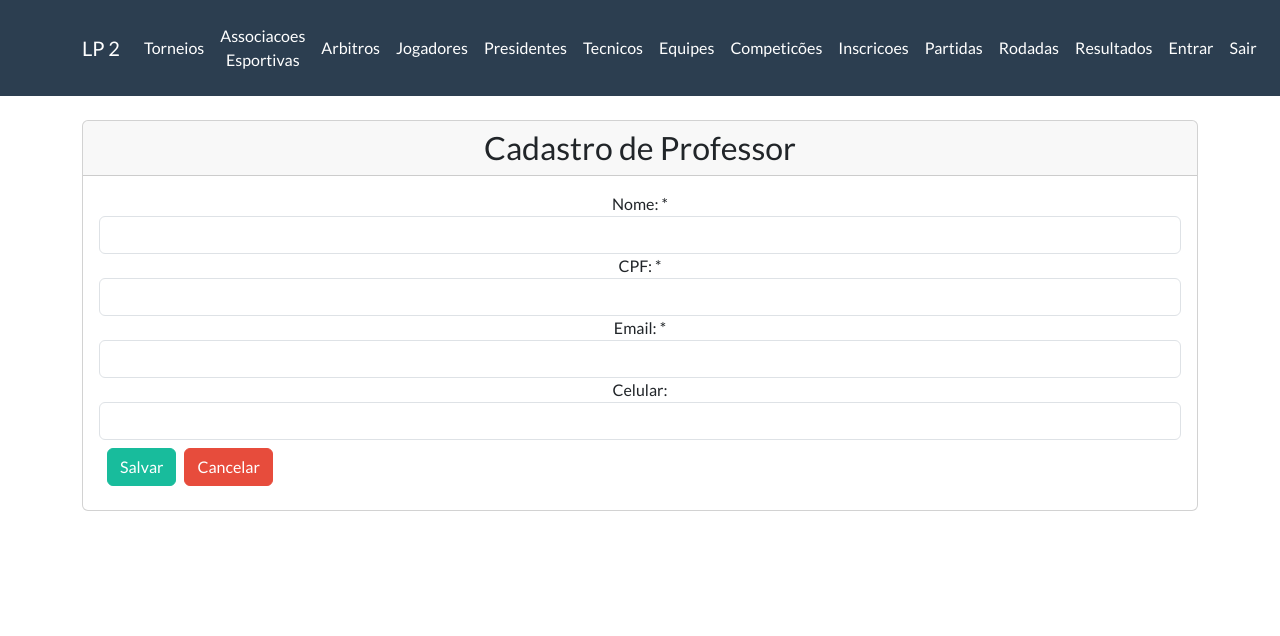
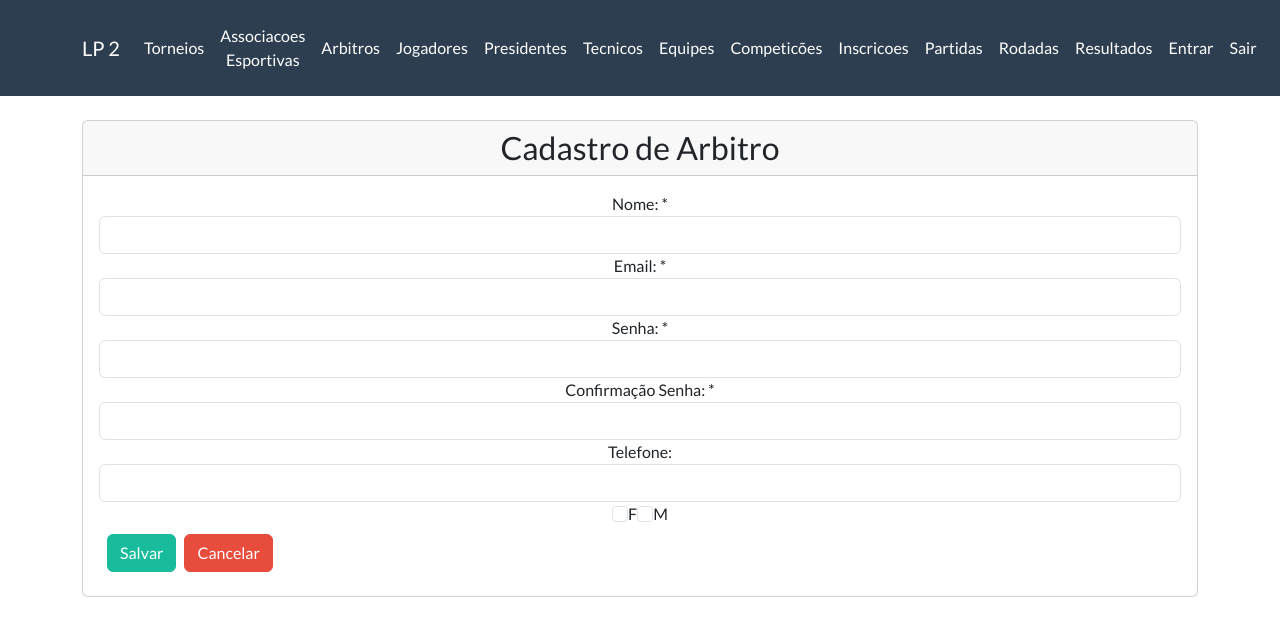
Before and after one commit to GuilhermeAdSilva/projeto-lp, a React (Create React App) app: page /cadastro-arbitros/1 in a window 1280 px wide. Shown: the top 636 px of the page. Built offline with nearby package versions, Linux system fonts and the light colour scheme; no server answers.

Commit message:
Add files via upload

```diff
--- a/src/views/cadastro-arbitros.js
+++ b/src/views/cadastro-arbitros.js
@@ -18,34 +18,39 @@ function CadastroArbitros() {
 
   const navigate = useNavigate();
 
-  const baseURL = `${BASE_URL}/arbitro`;
+  const baseURL = `${BASE_URL}/arbitros`;
 
   const [id, setId] = useState('');
   const [nome, setNome] = useState('');
-  const [cpf, setCpf] = useState('');
+  const [sexo, setSexo] = useState('');
   const [email, setEmail] = useState('');
-  const [celular, setCelular] = useState('');
-
+  const [telefone, setTelefone] = useState('');
+  const [senha, setSenha] = useState('');
+  const [confirmacaoSenha, setConfirmacaoSenha] = useState('');
   const [dados, setDados] = React.useState([]);
 
   function inicializar() {
     if (idParam == null) {
       setId('');
       setNome('');
-      setCpf('');
+      setSexo('');
       setEmail('');
-      setCelular('');
+      setTelefone('');
+      setSenha('');
+      setConfirmacaoSenha('');
     } else {
       setId(dados.id);
       setNome(dados.nome);
-      setCpf(dados.cpf);
+      setSexo(dados.sexo);
       setEmail(dados.email);
-      setCelular(dados.celular);
+      setTelefone(dados.telefone);
+      setSenha(dados.senha);
+      setConfirmacaoSenha(dados.confirmacaoSenha);
     }
   }
 
   async function salvar() {
-    let data = { id, nome, cpf, email, celular };
+    let data = { id, nome, sexo, email, telefone, senha, confirmacaoSenha };
     data = JSON.stringify(data);
     if (idParam == null) {
       await axios
@@ -65,8 +70,8 @@ function CadastroArbitros() {
           headers: { 'Content-Type': 'application/json' },
         })
         .then(function (response) {
-          mensagemSucesso(`Professor ${nome} alterado com sucesso!`);
-          navigate(`/listagem-professores`);
+          mensagemSucesso(`Arbitro ${nome} alterado com sucesso!`);
+          navigate(`/listagem-arbitros`);
         })
         .catch(function (error) {
           mensagemErro(error.response.data);
@@ -75,14 +80,18 @@ function CadastroArbitros() {
   }
 
   async function buscar() {
+    if(idParam != null) {
       await axios.get(`${baseURL}/${idParam}`).then((response) => {
         setDados(response.data);
       });
       setId(dados.id);
       setNome(dados.nome);
-    setCpf(dados.cpf);
+      setSexo(dados.sexo);
       setEmail(dados.email);
-    setCelular(dados.celular);
+      setTelefone(dados.telefone);
+      setSenha(dados.senha);
+      setConfirmacaoSenha(dados.confirmacaoSenha);
+    }
   }
 
   useEffect(() => {
@@ -93,7 +102,7 @@ function CadastroArbitros() {
 
   return (
     <div className='container'>
-      <Card title='Cadastro de Professor'>
+      <Card title='Cadastro de Arbitro'>
         <div className='row'>
           <div className='col-lg-12'>
             <div className='bs-component'>
@@ -107,17 +116,6 @@ function CadastroArbitros() {
                   onChange={(e) => setNome(e.target.value)}
                 />
               </FormGroup>
-              <FormGroup label='CPF: *' htmlFor='inputCpf'>
-                <input
-                  type='text'
-                  maxLength='11'
-                  id='inputCpf'
-                  value={cpf}
-                  className='form-control'
-                  name='cpf'
-                  onChange={(e) => setCpf(e.target.value)}
-                />
-              </FormGroup>
               <FormGroup label='Email: *' htmlFor='inputEmail'>
                 <input
                   type='email'
@@ -128,16 +126,76 @@ function CadastroArbitros() {
                   onChange={(e) => setEmail(e.target.value)}
                 />
               </FormGroup>
-              <FormGroup label='Celular:' htmlFor='inputCelular'>
+
+              <FormGroup label='Senha: *' htmlFor='inputSenha'>
+                <input
+                  type='password'
+                  id='inputSenha'
+                  value={senha}
+                  className='form-control'
+                  name='senha'
+                  onChange={(e) => setSenha(e.target.value)}
+                />
+              </FormGroup>
+
+              <FormGroup label='Confirmação Senha: *' htmlFor='inputConfirmacaoSenha'>
+                <input
+                  type='password'
+                  id='inputConfirmacaoSenha'
+                  value={confirmacaoSenha}
+                  className='form-control'
+                  name='confirmacaoSenha'
+                  onChange={(e) => setConfirmacaoSenha(e.target.value)}
+                />
+              </FormGroup>
+
+              <FormGroup label='Telefone:' htmlFor='inputTelefone'>
                 <input
                   type='text'
-                  id='inputCelular'
-                  value={celular}
+                  id='inputTelefone'
+                  value={telefone}
                   className='form-control'
-                  name='celular'
-                  onChange={(e) => setCelular(e.target.value)}
+                  name='telefone'
+                  onChange={(e) => setTelefone(e.target.value)}
                 />
               </FormGroup>
+              {/*<FormGroup label='Sexo: *' htmlFor='inputSexo'>
+                <input
+                  type='checkbox'
+                  maxLength='11'
+                  id='inputSexo'
+                  value={sexo}
+                  className='form-control'
+                  name='sexo'
+                  onChange={(e) => setSexo (e.target.value)}
+                />
+              </FormGroup>*/}
+
+            <FormGroup>
+                  <input
+                    className='form-check-input'
+                    type='checkbox'
+                    checked={sexo}
+                    id='checkSexoF'
+                    name='feminino'
+                    onChange={(e) =>
+                      setSexo(e.target.checked)
+                    }
+                  />
+                  F
+                  <input
+                    className='form-check-input'
+                    type='checkbox'
+                    checked={sexo}
+                    id='checkSexoM'
+                    name='masculino'
+                    onChange={(e) =>
+                      setSexo(e.target.checked)
+                    }
+                  />
+                  M
+                </FormGroup>
+
               <Stack spacing={1} padding={1} direction='row'>
                 <button
                   onClick={salvar}
--- a/src/views/listagem-arbitros.js
+++ b/src/views/listagem-arbitros.js
@@ -16,7 +16,7 @@ import EditIcon from '@mui/icons-material/Edit';
 import axios from 'axios';
 import { BASE_URL } from '../config/axios';
 
-const baseURL = `${BASE_URL}/arbitro`;
+const baseURL = `${BASE_URL}/arbitros`;
 
 function ListagemArbitros() {
   const navigate = useNavigate();
--- a/src/views/listagem-jogadores.js
+++ b/src/views/listagem-jogadores.js
@@ -16,7 +16,7 @@ import EditIcon from '@mui/icons-material/Edit';
 import axios from 'axios';
 import { BASE_URL } from '../config/axios';
 
-const baseURL = `${BASE_URL}/jogador`;
+const baseURL = `${BASE_URL}/jogadores`;
 
 function ListagemJogadores() {
   const navigate = useNavigate();
--- a/src/views/listagem-presidentes.js
+++ b/src/views/listagem-presidentes.js
@@ -16,7 +16,7 @@ import EditIcon from '@mui/icons-material/Edit';
 import axios from 'axios';
 import { BASE_URL } from '../config/axios';
 
-const baseURL = `${BASE_URL}/presidente`;
+const baseURL = `${BASE_URL}/presidentes`;
 
 function ListagemPresidentes() {
   const navigate = useNavigate();
--- a/src/views/listagem-tecnicos.js
+++ b/src/views/listagem-tecnicos.js
@@ -16,7 +16,7 @@ import EditIcon from '@mui/icons-material/Edit';
 import axios from 'axios';
 import { BASE_URL } from '../config/axios';
 
-const baseURL = `${BASE_URL}/tecnico`;
+const baseURL = `${BASE_URL}/tecnicos`;
 
 function ListagemTecnicos() {
   const navigate = useNavigate();
```
Lines whose indentation alone changed are shown as unchanged.
